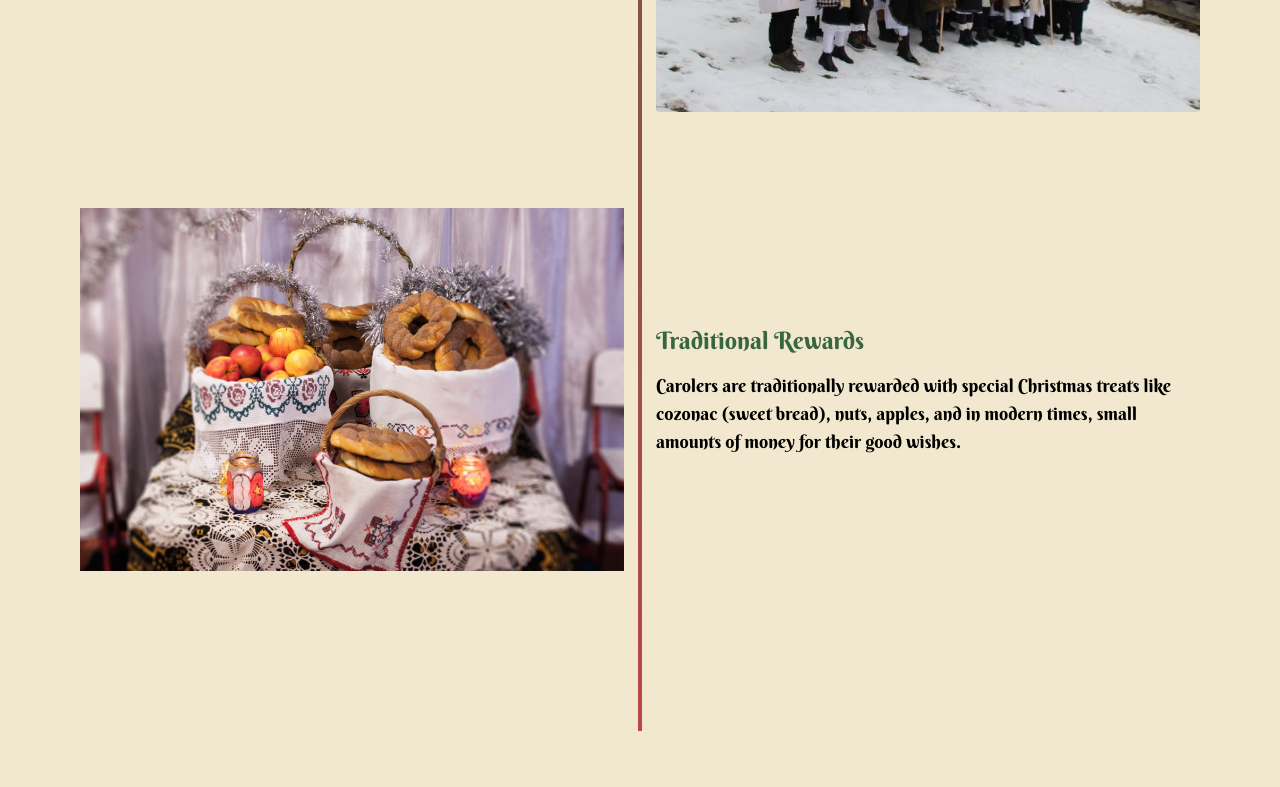
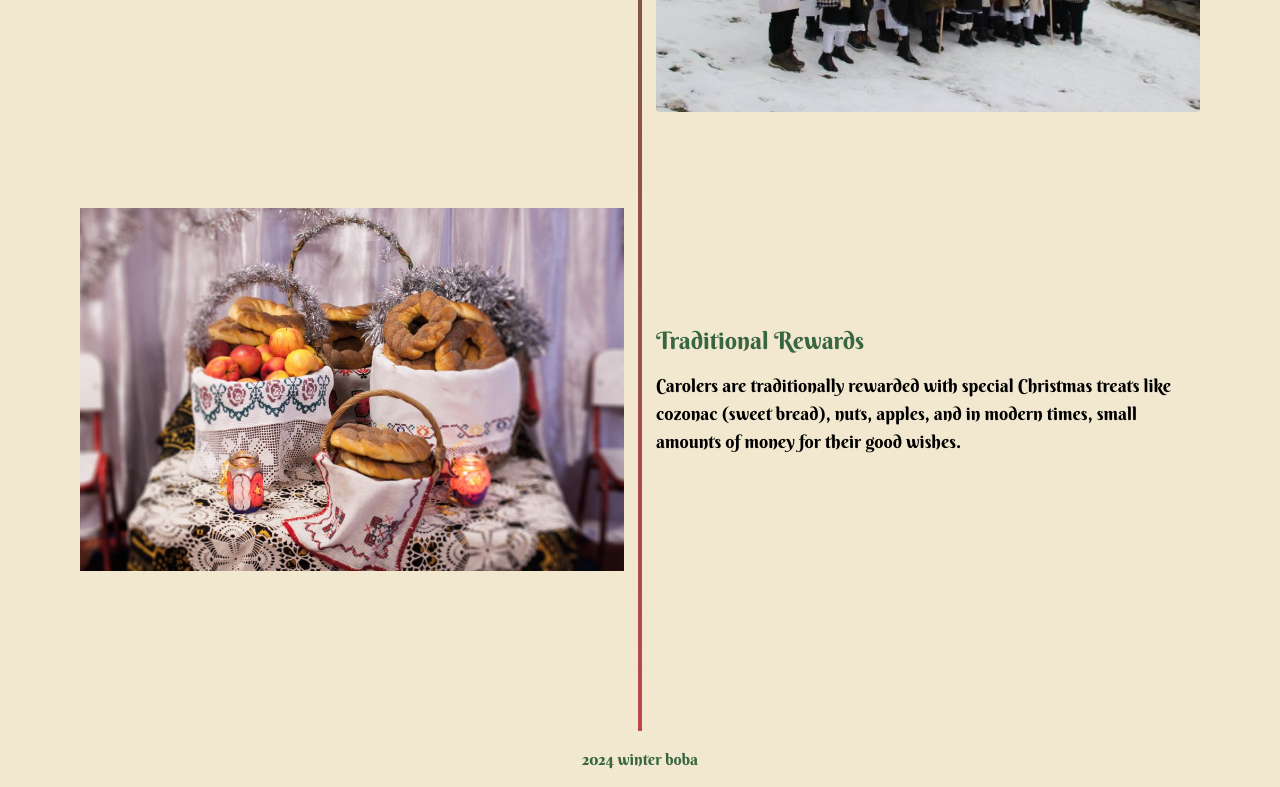
Before and after one commit to Valeriucoding/ChristmasSpirit, a plain HTML site: page index.html in a window 1280 px wide. Shown: the part 1969-2756 px from the top of the page. Before the commit the page ends 2700 px from the top, so only its background shows below. Drawn offline with nearby package versions, Linux system fonts and the light colour scheme.

Commit message:
add footer

```diff
--- a/index.html
+++ b/index.html
@@ -88,6 +88,10 @@
   </div>
 </div>
 
+<footer class="text-center py-4 text-custom">
+  2024 winter boba
+</footer>
+
 <script>
   document.addEventListener('DOMContentLoaded', function() {
     const observer = new IntersectionObserver((entries) => {
```
